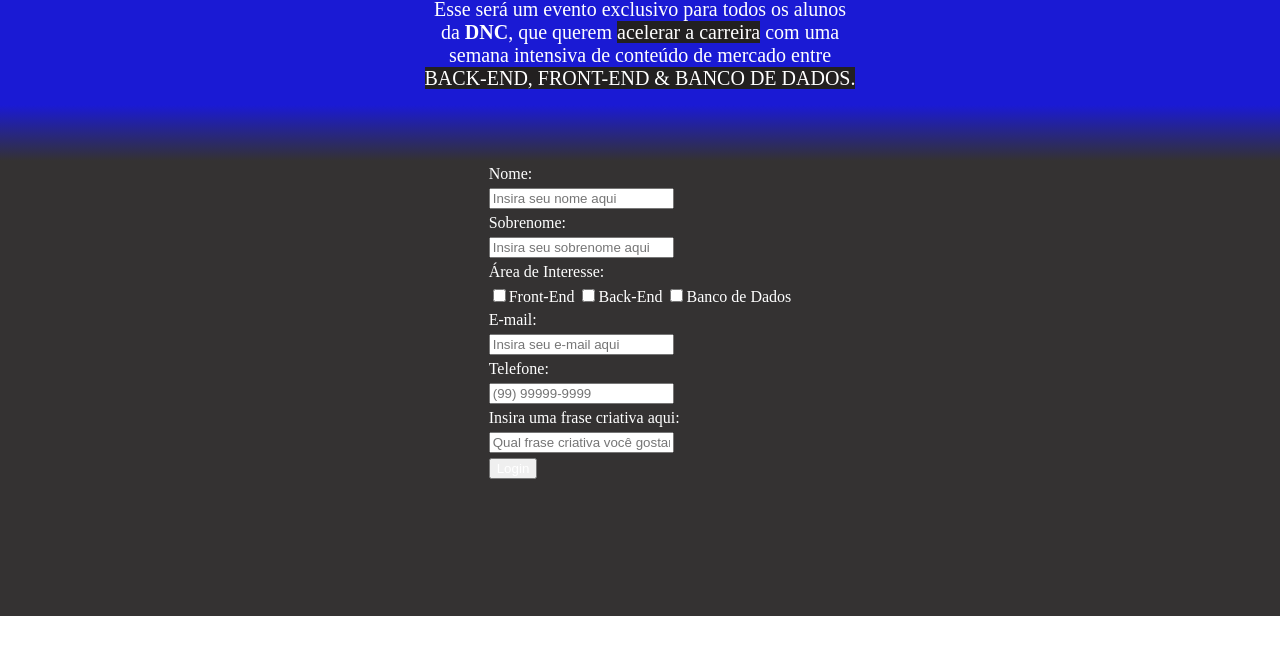
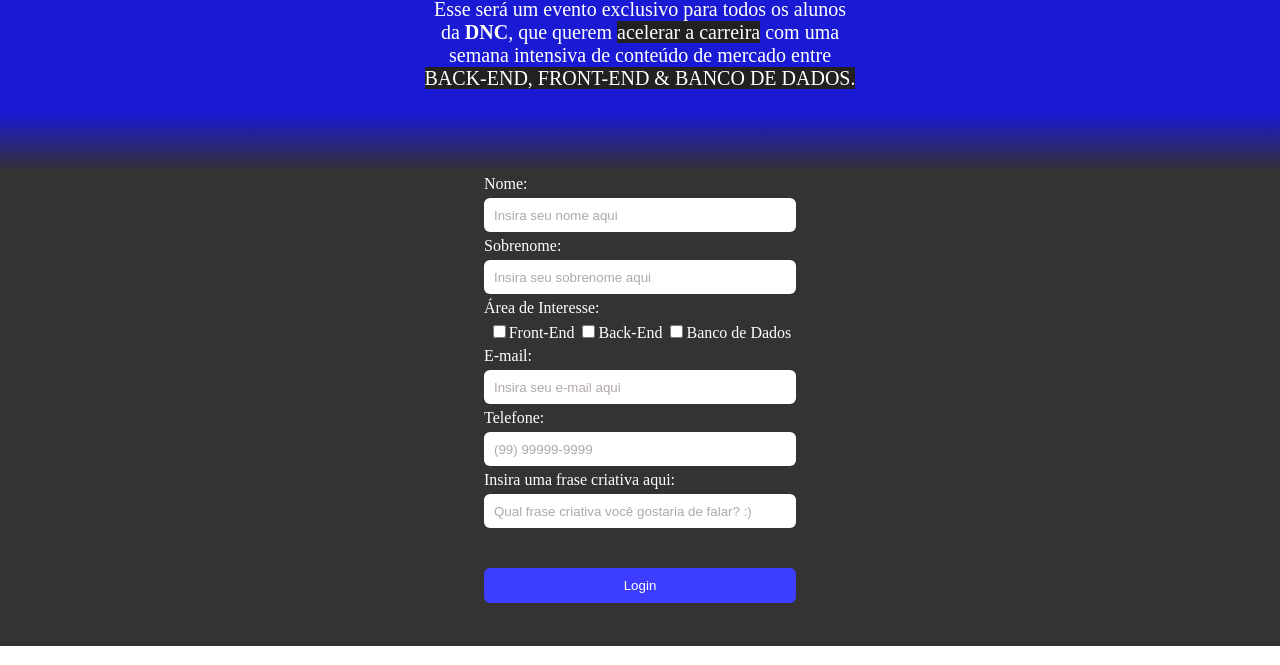
Before and after one commit to lianvfigueiredo/Projeto-Bootcamp-DNC, a plain HTML site: page index.html in a window 1280 px wide. Shown: the part 135-800 px from the top of the page. Drawn offline with Linux system fonts and the light colour scheme.

Commit message:
Estilizando formulário

```diff
--- a/index.html
+++ b/index.html
@@ -40,7 +40,7 @@
         #body{
             background-image: linear-gradient(to bottom, rgb(26, 26, 212) 27%,
              rgb(52, 50, 50) 35%);
-            height: 700px;
+            height: 730px;
         }
         #presentation{
             text-align: center;
@@ -57,16 +57,27 @@
         .blackBackground{
             background-color: rgb(34, 32, 32);
         }
+
         #form{
             display: flex;
             flex-direction: column;
             align-items: center;
-            margin-top: 70px;
+            margin-top: 80px;
         }
         label, button{
             display: block;
             color: white;
+        }
+        label{
             margin: 5px 0;
+        }
+        button{
+            margin: 40px auto;
+            background-color: rgb(61, 61, 255);
+            border: none;
+            width: 312px;
+            height: 35px;
+            border-radius: 6px;
         }
         input{
             color: white;
@@ -76,6 +87,19 @@
             color:white;
             margin:5px 0;
         }
+        .box{
+            width: 300px;
+            height: 30px;
+            padding: 2px;
+            padding-left: 10px;
+            border-radius: 6px;
+            border: none;
+        }
+        ::placeholder{
+            color:rgb(176, 168, 168);
+        }
+
+
 
     </style>
 </head>
@@ -99,13 +123,14 @@
             semana intensiva de conteúdo de mercado entre<br>
             <span class="blackBackground">BACK-END, FRONT-END & BANCO DE DADOS.</span></p>
         </div>
+
         <div id="form">
             <form action="" method="POST">
                 <label>Nome:</label>
-                <input name="Nome" placeholder="Insira seu nome aqui" type="text">
+                <input class="box" name="Nome" placeholder="Insira seu nome aqui" type="text">
 
                 <label>Sobrenome:</label>
-                <input name="Sobrenome" placeholder="Insira seu sobrenome aqui" type="text">
+                <input class="box" name="Sobrenome" placeholder="Insira seu sobrenome aqui" type="text">
 
                 <label>Área de Interesse:</label>
                 <p>
@@ -115,13 +140,13 @@
                 </p>
 
                 <label>E-mail:</label>
-                <input name="E-mail" placeholder="Insira seu e-mail aqui" type="text">
+                <input class="box" name="E-mail" placeholder="Insira seu e-mail aqui" type="text">
 
                 <label>Telefone:</label>
-                <input name="Telefone" placeholder="(99) 99999-9999" type="text">
+                <input class="box" name="Telefone" placeholder="(99) 99999-9999" type="text">
 
                 <label>Insira uma frase criativa aqui:</label>
-                <input name="frase_criativa" placeholder="Qual frase criativa você gostaria de falar? :)" type="text">
+                <input class="box" name="frase_criativa" placeholder="Qual frase criativa você gostaria de falar? :)" type="text">
 
                 <button type="submit">Login</button>
             </form>
```
